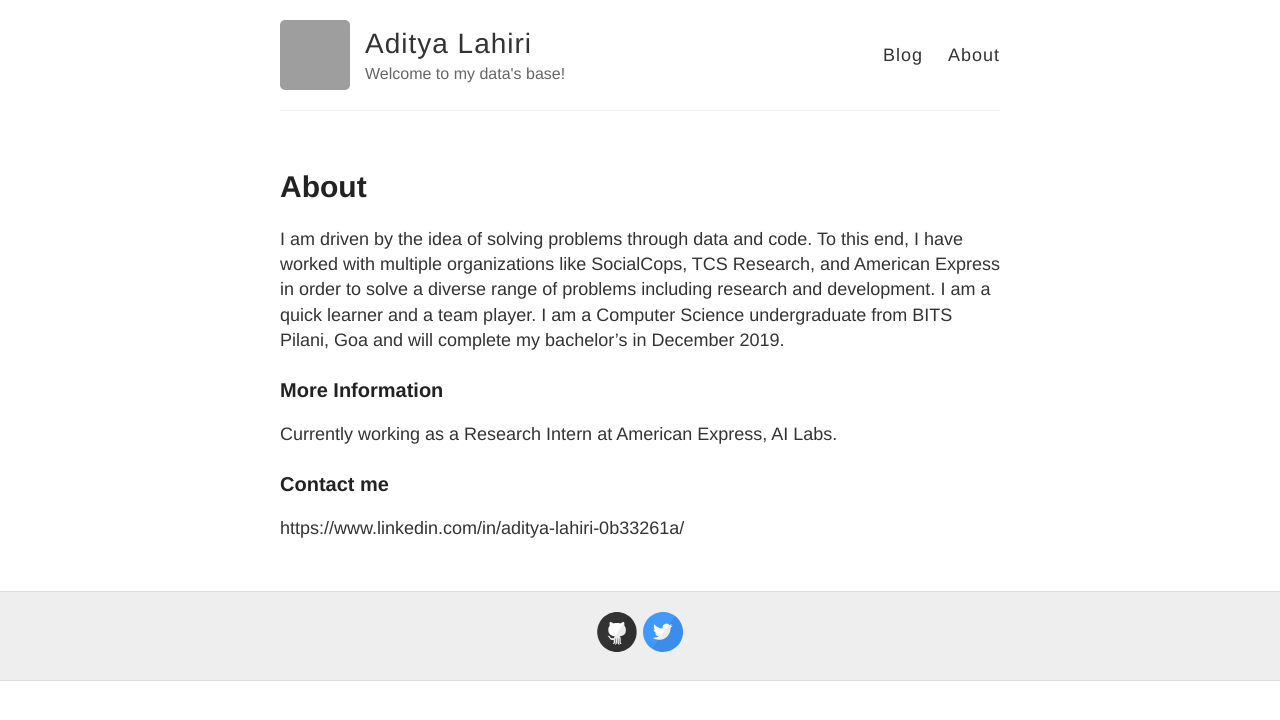
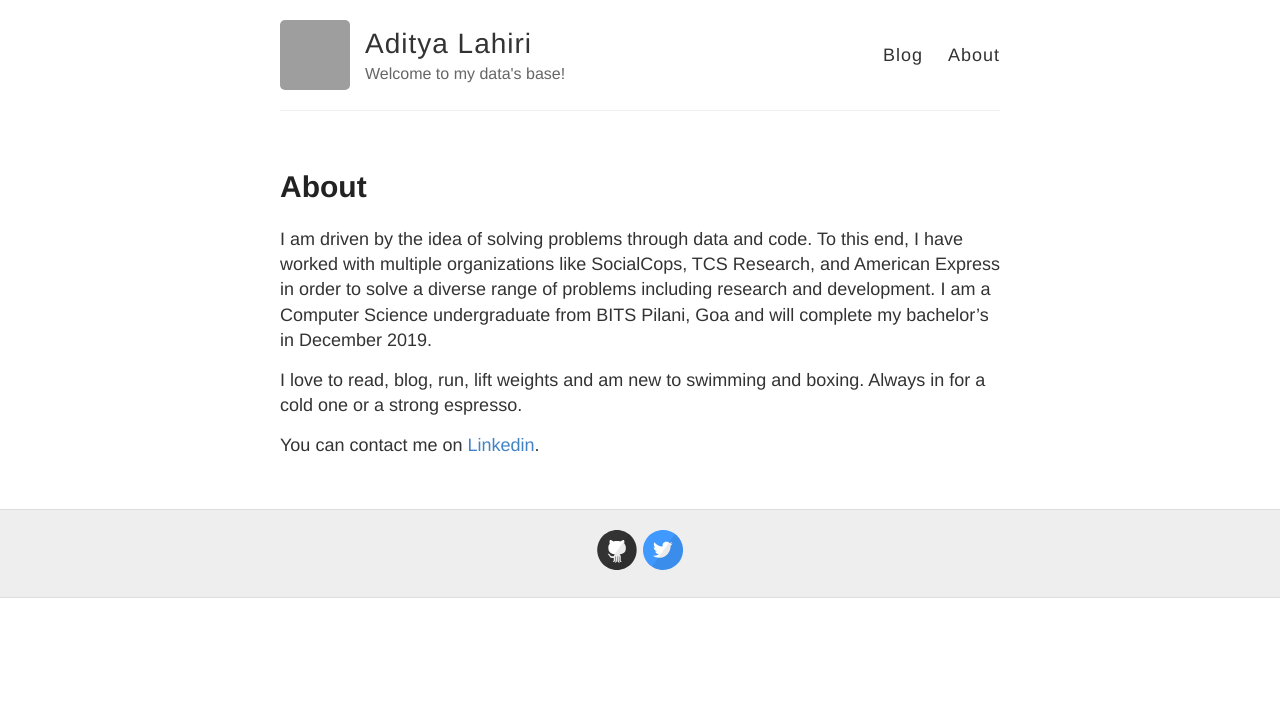
Before and after one commit to adityalahiri/adityalahiri.github.io, a Jekyll site: the page built from about.md, in a window 1280 px wide. Shown: the top 720 px of the page. Built offline with Jekyll 4.4.1, drawn with Linux system fonts in a browser that asks for light colours; grey boxes are pictures that could not be loaded.

Commit message:
Update about.md

```diff
--- a/about.md
+++ b/about.md
@@ -5,12 +5,8 @@ permalink: /about/
 published: true
 ---
 
-I am driven by the idea of solving problems through data and code. To this end, I have worked with multiple organizations like SocialCops, TCS Research, and American Express in order to solve a diverse range of problems including research and development. I am a quick learner and a team player. I am a Computer Science undergraduate from BITS Pilani, Goa and will complete my bachelor's in December 2019.
+I am driven by the idea of solving problems through data and code. To this end, I have worked with multiple organizations like SocialCops, TCS Research, and American Express in order to solve a diverse range of problems including research and development. I am a Computer Science undergraduate from BITS Pilani, Goa and will complete my bachelor's in December 2019.
 
-### More Information
+I love to read, blog, run, lift weights and am new to swimming and boxing. Always in for a cold one or a strong espresso.
 
-Currently working as a Research Intern at American Express, AI Labs.
-
-### Contact me
-
-https://www.linkedin.com/in/aditya-lahiri-0b33261a/
+You can contact me on [Linkedin](https://www.linkedin.com/in/aditya-lahiri-0b33261a/).
```
